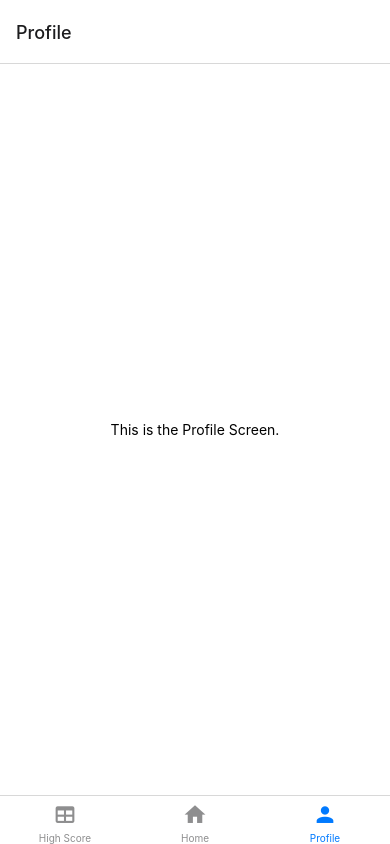
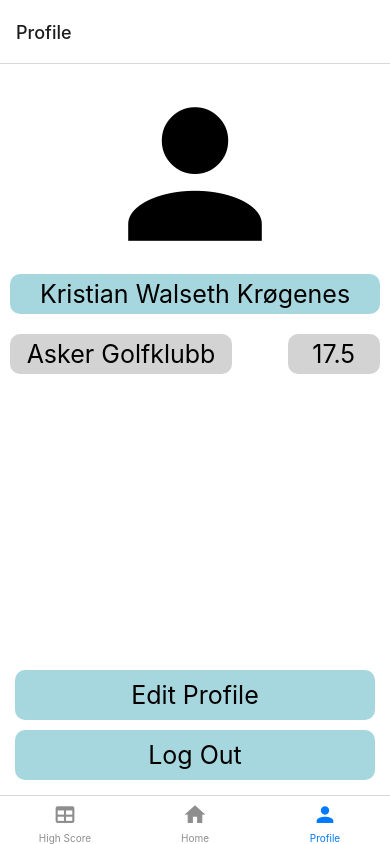
Before and after one commit to kristiankrogenes/tasso-frontend, a React Native app: screen /Profile in a window 390 px wide. Built offline with nearby package versions, Linux system fonts and the light colour scheme.

Commit message:
basic profile screen

```diff
--- a/src/screens/ProfileScreen.js
+++ b/src/screens/ProfileScreen.js
@@ -1,10 +1,36 @@
 import React from 'react';
 import { StyleSheet, Text, View, Button, Image, TouchableOpacity } from 'react-native';
+import { MaterialCommunityIcons } from '@expo/vector-icons';
 
 export default function ProfileScreen() {
   return (
     <View style={styles.profileScreenContainer}>
-      <Text>This is the Profile Screen.</Text>
+
+      <View>
+        <View style={styles.nameContainer}>
+          <MaterialCommunityIcons name="account" size={200} />
+          <Text numberOfLines={2} style={styles.nameText}>Kristian Walseth Krøgenes</Text>
+        </View>
+        <View style={styles.userInfoContainer}>
+          <Text style={styles.clubNameBox}>Asker Golfklubb</Text>
+          <Text style={styles.hcpBox}>17.5</Text>
+        </View>
+      </View>
+      <View style={styles.buttonContainer}>
+        <TouchableOpacity
+          style={styles.button}
+          onPress={() => console.log("EDIT PROFILE Button Pressed.")}
+        >
+          <Text style={{fontSize: 25}}>Edit Profile</Text>
+        </TouchableOpacity>
+        <TouchableOpacity
+          style={styles.button}
+          onPress={() => console.log("LOGOUT Button Pressed.")}
+        >
+          <Text style={{fontSize: 25}}>Log Out</Text>
+        </TouchableOpacity>
+      </View>
+
     </View>
   );
 }
@@ -12,8 +38,58 @@ export default function ProfileScreen() {
 const styles = StyleSheet.create({
     profileScreenContainer: {
         flex: 1,
-        backgroundColor: '#fff',
-        alignItems: 'center',
-        justifyContent: 'center',
+        display: 'flex',
+        justifyContent: 'space-between',
+        backgroundColor: '#FFFFFF',
+        padding: 10,
     },
+    nameContainer: {
+      alignItems: 'center',
+      justifyContent: 'center',
+    },
+    nameText: {
+      textAlign: 'center',
+      width: '100%',
+      padding: 5,
+      fontSize: 25,
+      borderRadius: 10,
+      backgroundColor: '#a6d7de',
+      overflow: 'hidden',
+    },
+    userInfoContainer: {
+      display: 'flex',
+      flexDirection: 'row',
+      justifyContent: 'space-between',
+      marginTop: 20,
+    },
+    clubNameBox: {
+      textAlign: 'center',
+      width: '60%',
+      fontSize: 25,
+      borderRadius: 10,
+      backgroundColor: 'lightgrey',
+      overflow: 'hidden',
+      padding: 5,
+    },
+    hcpBox: {
+      textAlign: 'center',
+      width: '25%',
+      fontSize: 25,
+      borderRadius: 10,
+      backgroundColor: 'lightgrey',
+      overflow: 'hidden',
+      padding: 5,
+    },
+    buttonContainer: {
+      display: 'flex',
+      justifyContent: 'space-between'
+    },
+    button: {
+      alignItems: "center",
+      backgroundColor: "#a6d7de",
+      padding: 10,
+      margin: 5,
+      borderRadius: 10
+    }
+
 });
```
